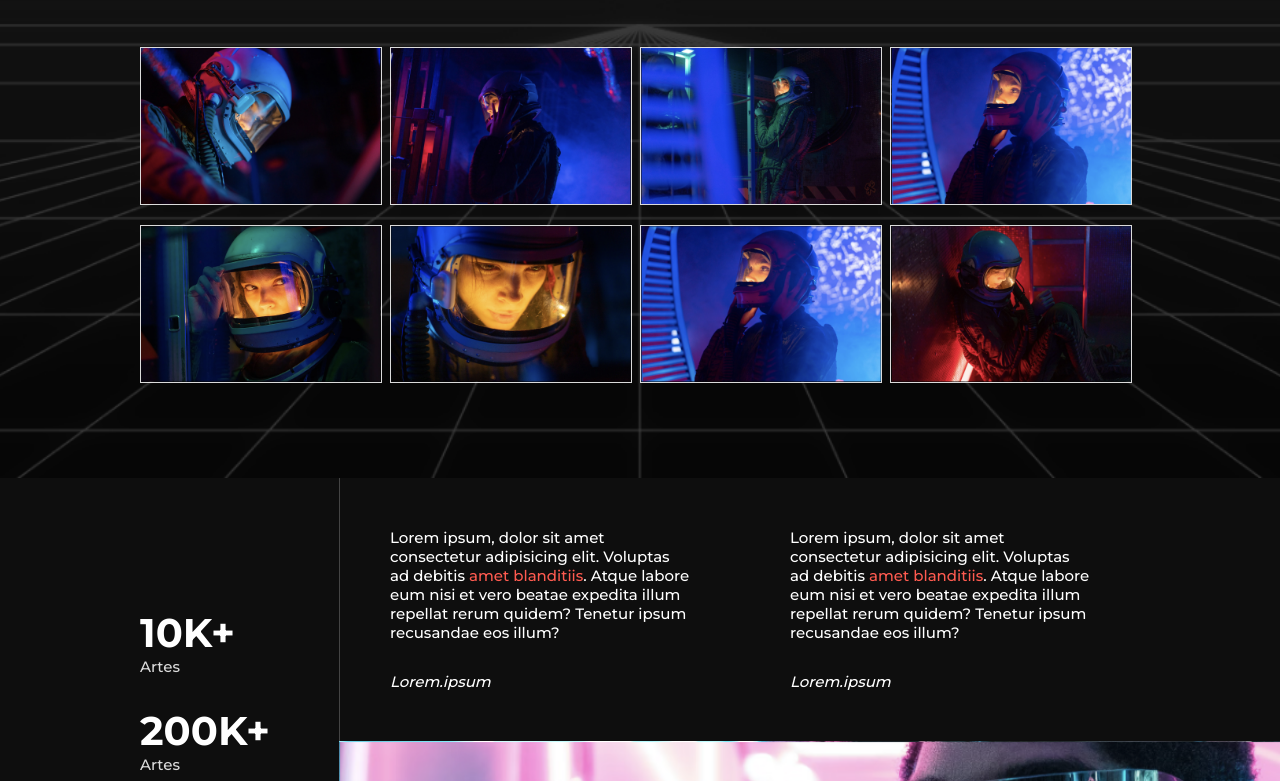
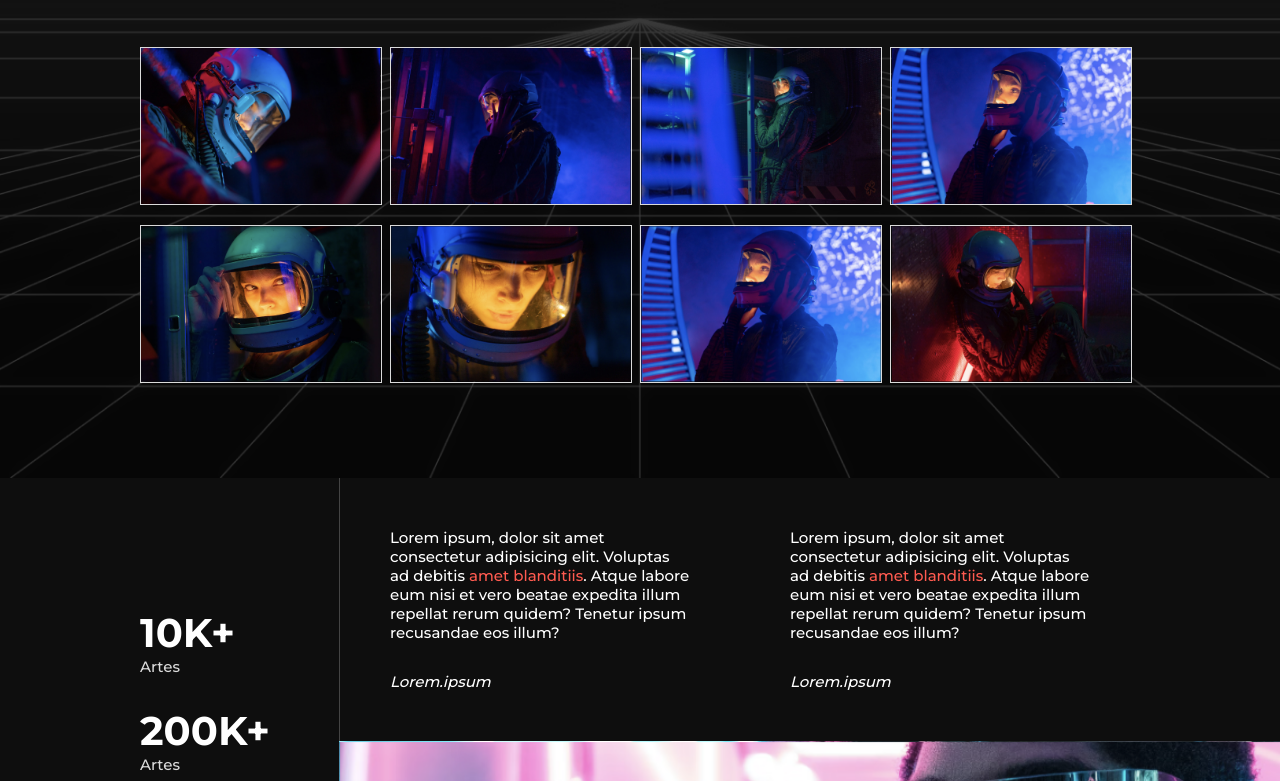
Before and after one commit to Magnun25/rocket_nfts, a plain HTML site: page index.html in a window 1280 px wide. Shown: the part 466-1247 px from the top of the page. Drawn offline with Linux system fonts and the light colour scheme.

Commit message:
Update style.css

```diff
--- a/style.css
+++ b/style.css
@@ -22,12 +22,14 @@ body {
     color: var(--text-color);
     font-family: 'Montserrat', sans-serif;
     font-weight: 500;
+    overflow-x: hidden;
 }
 h2 {
     font-size: 35px;
 }
 #bg-container-a {
-    background: url(assets/background.png) no-repeat center / 2000px;
+    background: url(assets/background.png) no-repeat center;
+    background-size: cover;
 }
 #container-a {
     width: 1000px;
```
